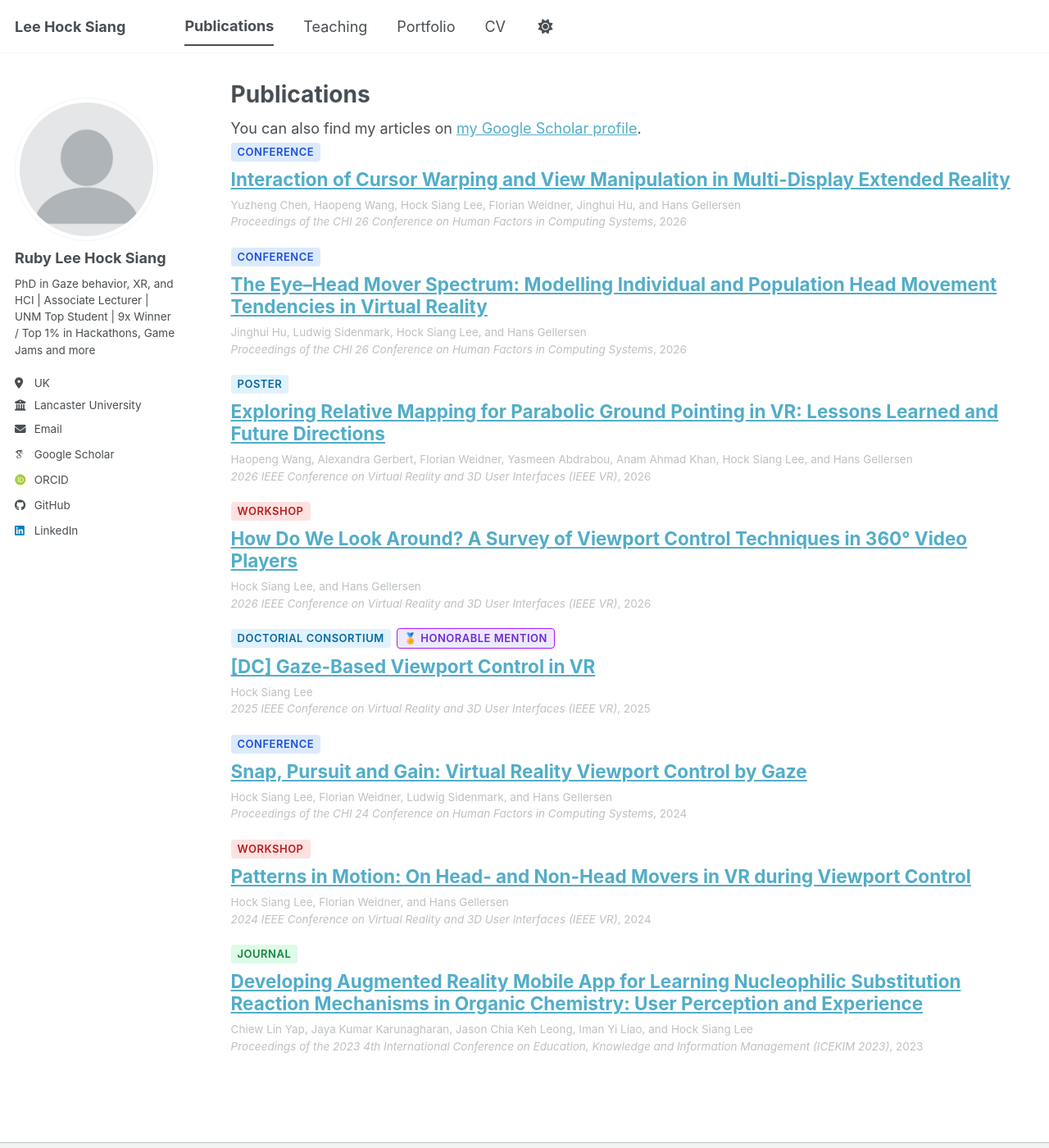
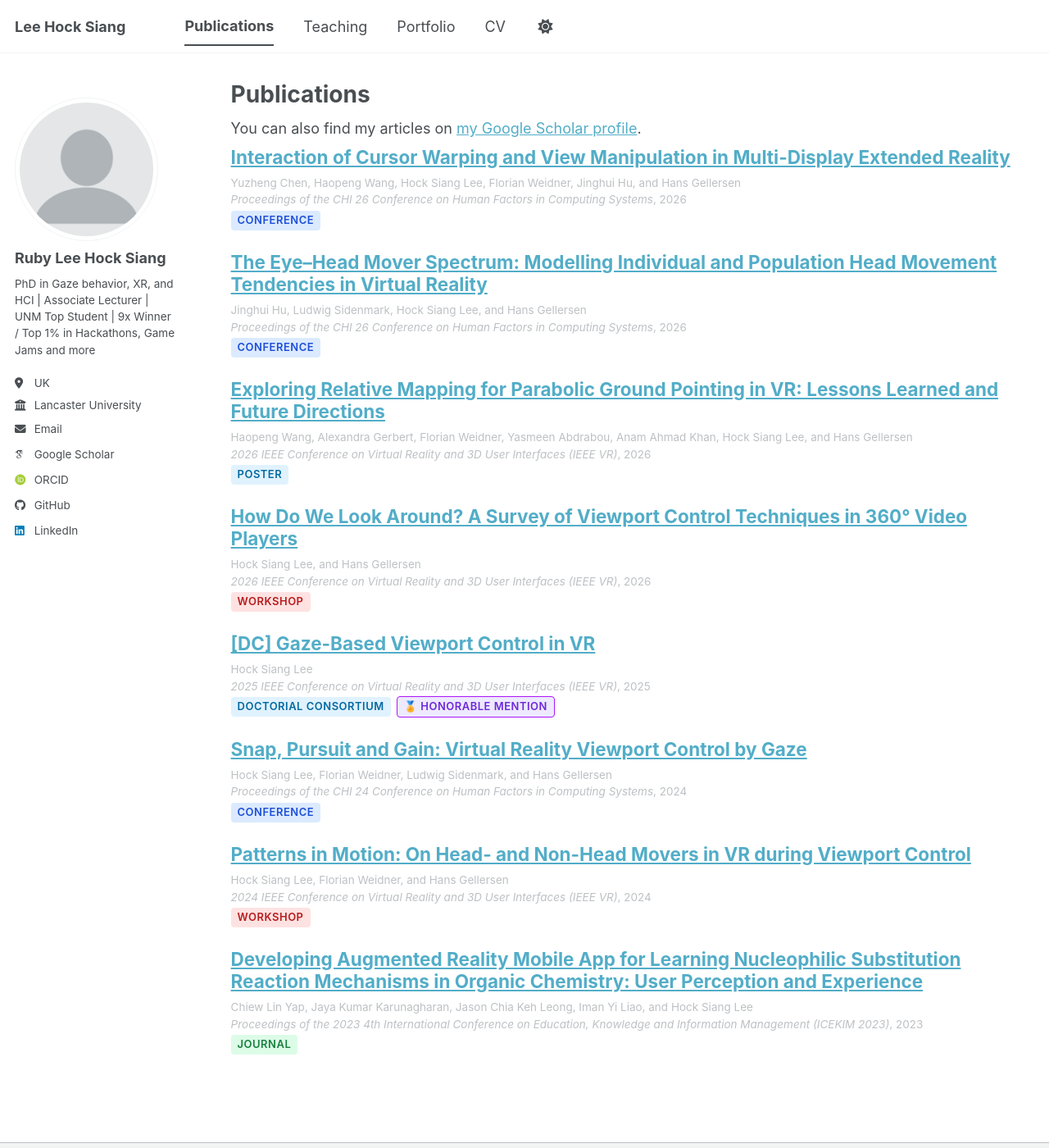
Before and after one commit to rubyleehs/rubyleehs.github.io, a Jekyll site: the page built from _pages/publications.html, in a window 1280 px wide and 1400 px high. Shown: the whole window at 82% size. Built offline with Jekyll 4.4.1, drawn with Linux system fonts in a browser that asks for light colours; some web fonts are replaced; a script bundle is joined from its source files by our own code; library files that are not in the unit come from our copies.

Commit message:
Update archive-single.html

```diff
--- a/_includes/archive-single.html
+++ b/_includes/archive-single.html
@@ -24,16 +24,7 @@
           {% endif %}
           alt="">
       </div>
-    {% endif %}
 
-    {% if post.collection == 'publications' %}
-      {% if post.tags %}
-        <p class="pub-tags">
-          {% for tag in post.tags %}
-            <span class="pub-tag pub-tag--{{ tag }}">{{ tag | replace: '-', ' ' }}</span>
-          {% endfor %}
-        </p>
-      {% endif %}
     {% endif %}
     <h2 class="archive__item-title" itemprop="headline">
       {% if post.link %}
@@ -52,6 +43,13 @@
     {% elsif post.collection == 'publications' %}
       <p class="archive__item-authors">{{ post.authors }}</p>
       <p class="archive__item-venue"><i>{{ post.venue }}</i>, {{ post.date | default: "1900-01-01" | date: "%Y" }} </p>
+      {% if post.tags %}
+        <p class="pub-tags">
+          {% for tag in post.tags %}
+            <span class="pub-tag pub-tag--{{ tag }}">{{ tag | replace: '-', ' ' }}</span>
+          {% endfor %}
+        </p>
+      {% endif %}
     {% elsif post.date %}
       <p class="page__date"><strong><i class="fa fa-fw fa-calendar" aria-hidden="true"></i> {{ site.data.ui-text[site.locale].date_label | default: "Published:" }}</strong> <time datetime="{{ post.date | default: "1900-01-01" | date_to_xmlschema }}">{{ post.date | default: "1900-01-01" | date: "%B %d, %Y" }}</time></p>
     {% endif %}
```
